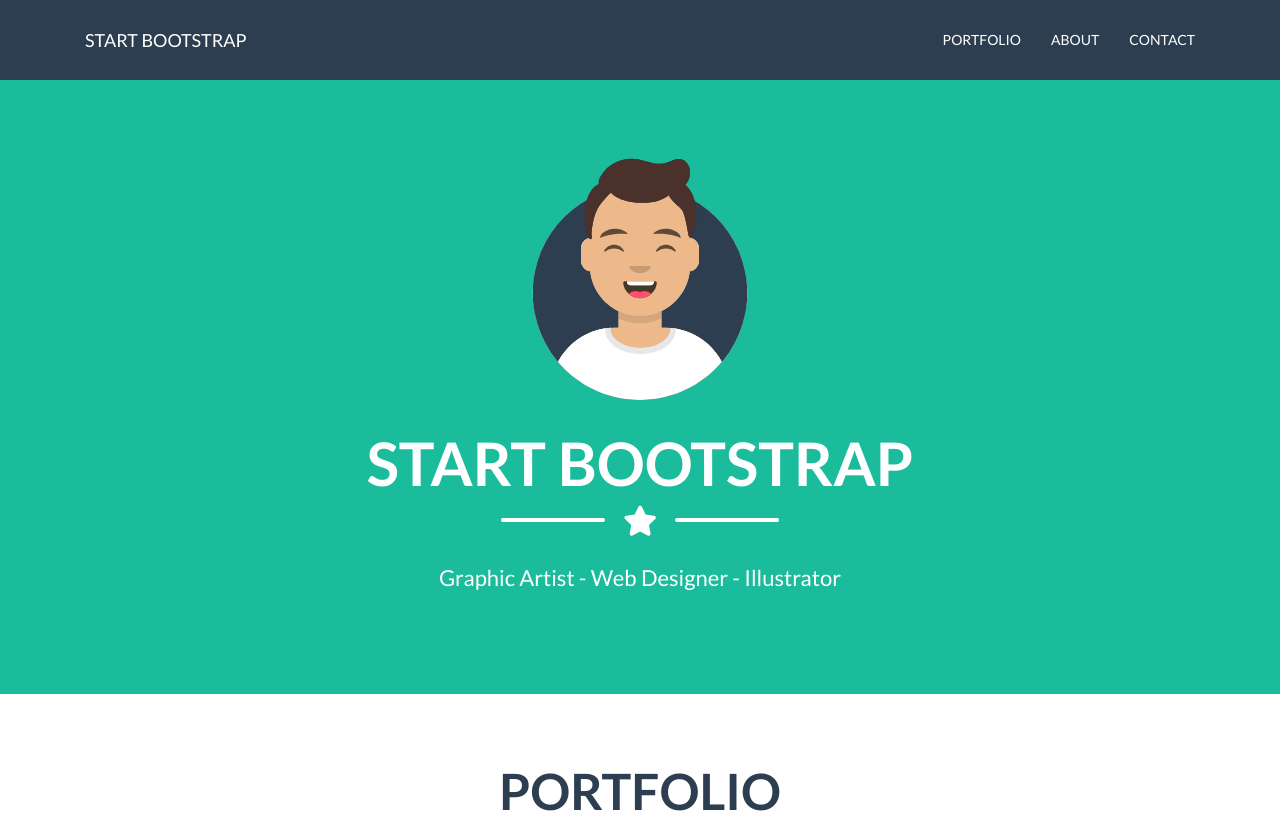
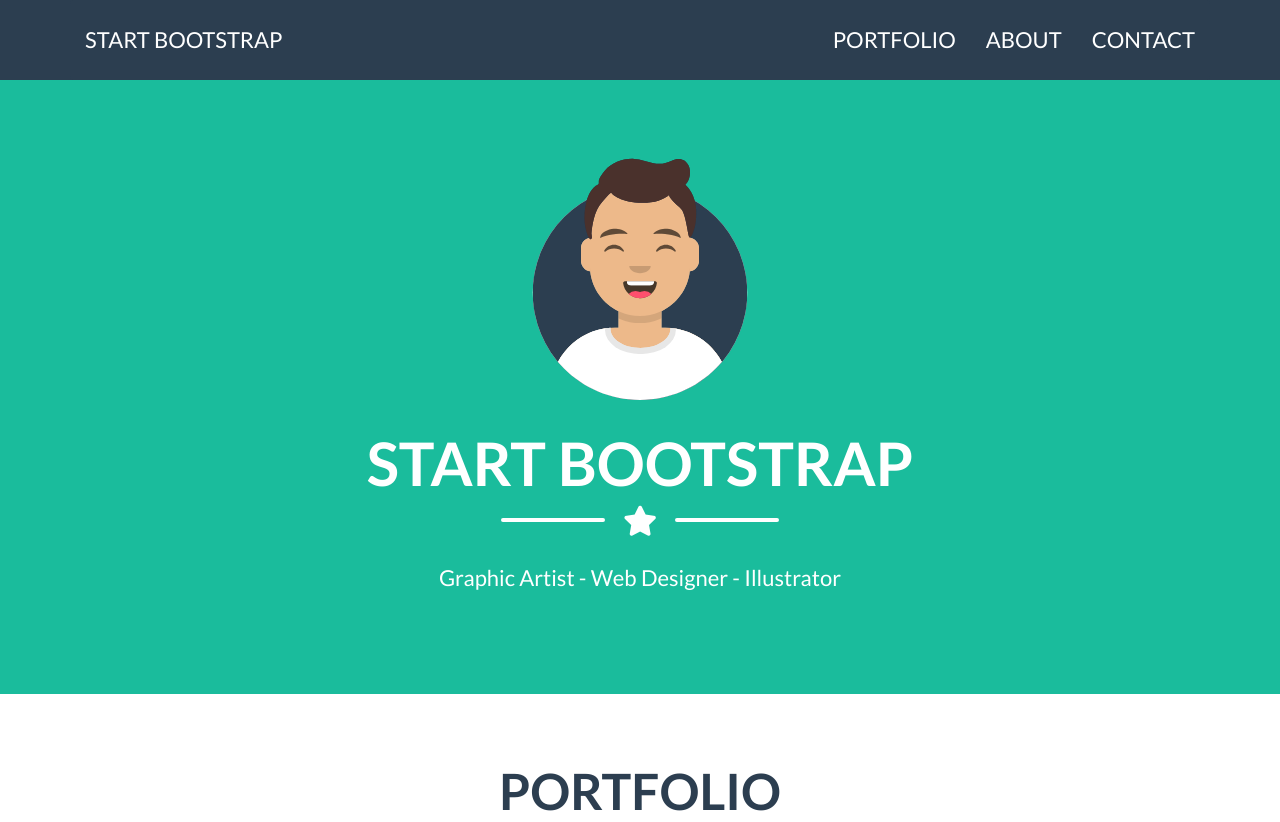
Before and after one commit to niccolosantelli/html-css-bootstrap-freelancer, a plain HTML site: page index.html in a window 1280 px wide. Shown: the top 822 px of the page. Drawn offline with nearby package versions, Linux system fonts and the light colour scheme.

Commit message:
testo navbar
modifiche testo navbar

```diff
--- a/css/style.css
+++ b/css/style.css
@@ -26,6 +26,8 @@ h4{
   border: 0;
 }
 
+
+
 #bs-example-navbar-collapse-1{
   margin-top: 15px;
   color: white
@@ -36,10 +38,14 @@ h4{
 
 .navbar-default .navbar-nav > li > a{
   color: white;
+  font-weight: 400;
+  font-size: 22px;
 }
 
 .navbar-default .navbar-brand{
   color: white;
+  font-weight: 400;
+  font-size: 22px;
 }
 
 .start{
```
Also changed, not shown: index.html (+4 -6 lines).
